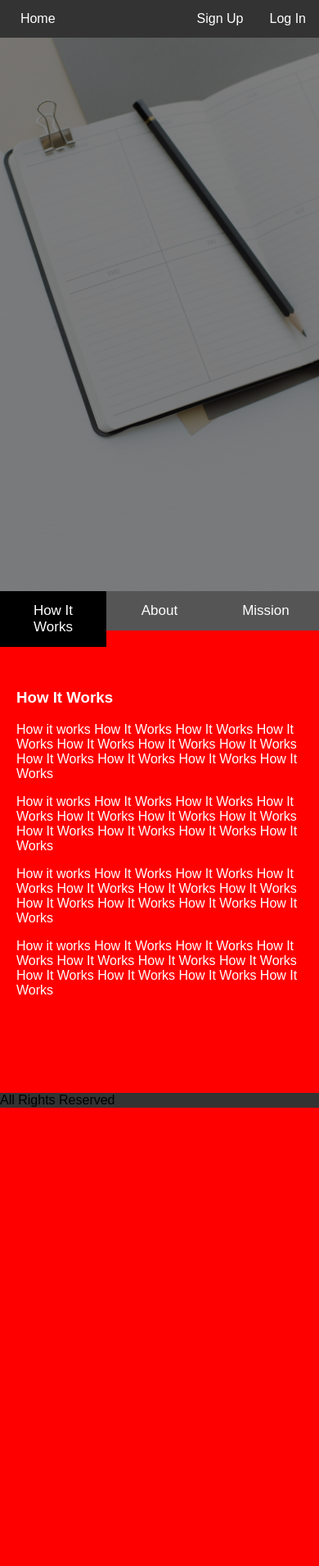
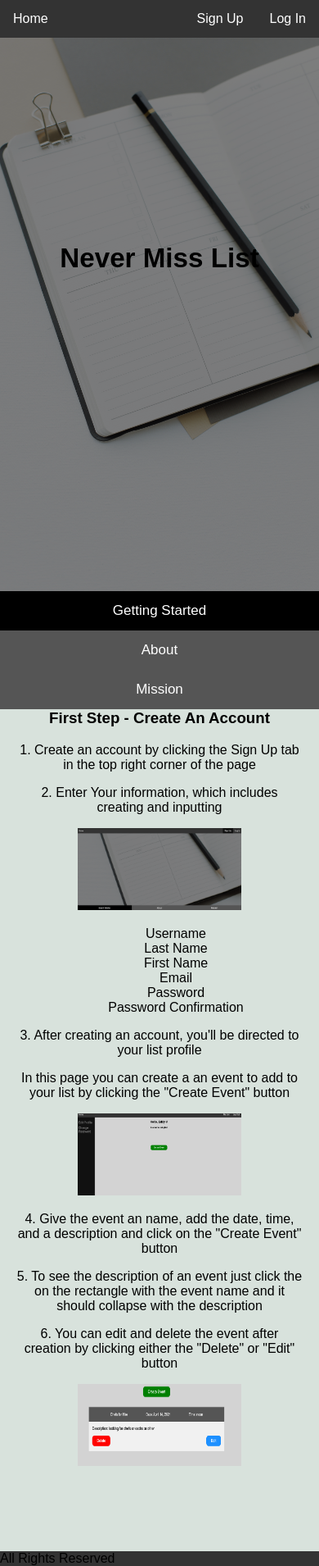
Before and after one commit to 3ddy925/Planning-organizer, a Django app: page / in a window 390 px wide. Shown: the whole page at 82% size. Before the commit the page ends 1351 px from the top, so only its background shows below. Run offline with Django 3.2, Linux system fonts and the light colour scheme.

Commit message:
adds animation to homepage and adds responsiveness to pages

```diff
--- a/main_app/static/css/style.css
+++ b/main_app/static/css/style.css
@@ -4,11 +4,15 @@
 
 body {
     margin: 0;
-    background-color: lightgrey;
 }
 
 nav {
     background-color: black;
+}
+
+.title-home{
+    line-height: 500px;
+    text-align: center;
 }
 
 .right {
@@ -32,12 +36,48 @@ ul {
     text-decoration: none;
 }
 
+.home-logo a:hover {
+    background-color: #111;
+}
+
+.home-cover {
+    overflow: hidden;
+    width:100%;
+    height:80vh;
+}
+
 .home-header {
     height: 80vh;
     width: 100%;
     background:linear-gradient( rgba(0, 0, 0, 0.5) 100%, rgba(0, 0, 0, 0.5)100%),url("/static/images/homepage.jpg");
     background-position: center;
     background-size: cover;
+    -webkit-animation: zoomin 60s ease-in infinite;
+    animation: zoomin 60s ease-in infinite;
+    transition: all .5s ease-in-out;
+    overflow: hidden;
+}
+
+@-webkit-keyframes zoomin {
+    0% {transform: scale(1);}
+    50% {transform: scale(1.5);}
+    100% {transform: scale(1);}
+}
+@keyframes zoomin {
+    0% {transform: scale(1);}
+    50% {transform: scale(1.5);}
+    100% {transform: scale(1);}
+}
+
+@-webkit-keyframes zoomout {
+    0% {transform: scale(1);}
+    50% {transform: scale(0.67);}
+    100% {transform: scale(1);}
+}
+@keyframes zoomout {
+    0% {transform: scale(1);}
+    50% {transform: scale(0.67);}
+    100% {transform: scale(1);}
 }
 
 .nav-item a {
@@ -241,22 +354,22 @@ body, html {
 }
 
 .tabcontent {
-    color: white;
     display: none;
     padding: 100px 20px;
     height: 100%;
+    text-align: center;
 }
 
 #Work {
-    background-color: red;
+    background-color: #d8e2dc;
 }
 
 #About {
-    background-color: green;
+    background-color: #e9ecef;
 }
 
 #Mission {
-    background-color: orange;
+    background-color: #dee2e6;
 }
 
 .sidenav {
@@ -431,3 +483,106 @@ body, html {
 #id_date {
     width: 80%;
 }
+
+@media screen and (max-width: 540px) {
+    img {
+        width: 200px;
+        height: 100px;
+    }
+}
+
+@media screen and (max-width: 540px) {
+    #home-info {
+        width: 100%;
+        height: 30%;
+    }
+}
+
+@media screen and (max-width: 540px) {
+    #defaultOpen {
+        width: 100%;
+        height: 30%;
+    }
+}
+
+@media screen and (max-width: 540px) {
+    .delete-button {
+        background-color: red;
+        outline:0;
+        border: none;
+        border-radius: 12px;
+        color: white;
+        padding: 5px 10px;
+        text-align: center;
+        text-decoration: none;
+        display: inline-block;
+        font-size: 10px;
+        cursor:pointer;
+    }
+}
+
+@media screen and (max-width: 540px) {
+    .edit-button {
+        float: right;
+        background-color: dodgerblue;
+        border: none;
+        border-radius: 12px;
+        color: white;
+        padding: 5px 10px;
+        text-align: center;
+        text-decoration: none;
+        font-size: 10px;
+        outline:0;
+        cursor:pointer;
+    }
+}
+
+@media screen and (max-width: 540px) {
+    .profile-info {
+        font-size: 13px;
+    }
+}
+
+@media screen and (max-width: 540px) {
+    .sidenav {
+        height: calc(100% - 45px);
+        width: 20%;
+        position: fixed;
+        z-index: 1;
+        left: 0;
+        background-color: #111; /* Black */
+        overflow-x: hidden;
+        padding-top: 20px;
+    }
+}
+
+@media screen and (max-width: 540px) {
+    .create-event {
+        width: 30%;
+    }
+}
+
+@media screen and (max-width: 540px) {
+    .sidenav {padding-top: 15px;}
+    .sidenav a {font-size: 10px;}
+}
+
+@media screen and (max-height: 540px) {
+    .sidenav {padding-top: 15px;}
+    .sidenav a {font-size: 10px;}
+}
+
+@media screen and (max-width: 540px) {
+    .login{
+        width: 90%;
+        height: 80%;
+    }
+}
+
+@media screen and (max-width: 540px) {
+    .login-btn{
+        width: 40%;
+        height: 80%;
+        margin-bottom: 10px;
+    }
+}
--- a/main_app/templates/base.html
+++ b/main_app/templates/base.html
@@ -5,7 +5,7 @@
   <meta charset="UTF-8">
   <meta name="viewport" content="width=device-width, initial-scale=1.0">
   <meta http-equiv="X-UA-Compatible" content="ie=edge">
-  <title>Planning Organizer</title>
+  <title>Never Miss List</title>
   {% comment %} <link rel="stylesheet" href="https://cdnjs.cloudflare.com/ajax/libs/materialize/1.0.0/css/materialize.min.css"> {% endcomment %}
   <link rel="stylesheet" type="text/css" href="{% static 'css/style.css' %}">
 </head>
@@ -14,7 +14,7 @@
     <nav>
       <div class="nav-wrapper">
         <ul class="right">
-            <li style="float:left"><a href="/" class="home-logo">&nbsp;&nbsp;Home</a></li>
+            <li style="float:left"><a href="/" class="home-logo">Home</a></li>
           {% if user.is_authenticated %}
             <li style="float:right" class="nav-item"><a href="{% url 'logout' %}">Log Out</a></li>
             <li style="float:right" class="nav-item"><a href="{% url 'profile' %}">My List</a></li>
--- a/main_app/templates/events/new.html
+++ b/main_app/templates/events/new.html
@@ -8,6 +8,7 @@
     {% csrf_token %}
     {{ event_form.as_p }}
     <input type="submit" class="btn" value="Create Event">
+    <button class="waves-effect waves-light btn red darken-1" onclick="goBack()">Cancel</button>
   </form>
 <script>
   const dateEl = document.getElementById('id_date');
@@ -24,5 +25,9 @@ M.Timepicker.init(time, {
   defaultTime: 'now',
   twelveHour: false,
 });
+
+function goBack() {
+  window.history.back();
+}
 </script>
 {% endblock content %}
--- a/main_app/templates/index.html
+++ b/main_app/templates/index.html
@@ -4,30 +4,49 @@
 
 <div class="home-cover">
     <div class="home-header">
-        {% comment %} <img class="home-image" src="static/images/homepage.jpg" alt="notebook" height="600"> {% endcomment %}
+        <h1 class="title-home">Never Miss List</h1>
     </div>
 </div>
 <div class="button-tabs">
-    <button class="tablink" onclick="openPage('Work', this, 'black')" id="defaultOpen">How It Works</button>
-    <button class="tablink" onclick="openPage('About', this, 'black')">About</button>
-    <button class="tablink" onclick="openPage('Mission', this, 'black')">Mission</button>
+    <button class="tablink" onclick="openPage('Work', this, 'black')" id="defaultOpen">Getting Started</button>
+    <button id="home-info" class="tablink" onclick="openPage('About', this, 'black')">About</button>
+    <button id="home-info" class="tablink" onclick="openPage('Mission', this, 'black')">Mission</button>
 </div>
 <div id="Work" class="tabcontent">
-  <h3>How It Works </h3>
-  <p>How it works How It Works How It Works How It Works How It Works How It Works How It Works How It Works How It Works How It Works How It Works </p>
-  <p>How it works How It Works How It Works How It Works How It Works How It Works How It Works How It Works How It Works How It Works How It Works </p>
-  <p>How it works How It Works How It Works How It Works How It Works How It Works How It Works How It Works How It Works How It Works How It Works </p>
-  <p>How it works How It Works How It Works How It Works How It Works How It Works How It Works How It Works How It Works How It Works How It Works </p>
+  <h3>First Step - Create An Account</h3>
+  <p>1. Create an account by clicking the Sign Up tab in the top right corner of the page</p>
+  <p>2. Enter Your information, which includes creating and inputting</p>
+  <img src="static/images/1st.jpg" width="400" height="300">
+  <ul>
+    <li style="color:black">Username</li>
+    <li style="color:black">Last Name</li>
+    <li style="color:black">First Name</li>
+    <li style="color:black">Email</li>
+    <li style="color:black">Password</li>
+    <li style="color:black">Password Confirmation</li>
+  </ul>
+  <p>3. After creating an account, you'll be directed to your list profile</p>
+  <p>In this page you can create a an event to add to your list by clicking the "Create Event" button</p>
+  <img src="static/images/2nd.jpg" width="400" height="300">
+  <p>4. Give the event an name, add the date, time, and a description and click on the "Create Event" button</p>
+  <p>5. To see the description of an event just click the on the rectangle with the event name and it should collapse with the description</p>
+  <p>6. You can edit and delete the event after creation by clicking either the "Delete" or "Edit" button</p>
+  <img src="static/images/3rd.jpg" width="500" height="300">
 </div>
 
 <div id="About" class="tabcontent">
-  <h3>About</h3>
-  <p>Some news this fine day!</p>
+  <h3>About - Never Miss List</h3>
+  <p>Never Miss List is a user friendly todo list application. Meant to be simple enough for anyone to use,</p>
+  <p>regardless of age, experience, and background</p>
+  <p>Give the user the ability to create an event with a description and due date.</p>
+  <p>Once the date is passed the item will be automatically removed</p>
 </div>
 
 <div id="Mission" class="tabcontent">
-  <h3>Mission</h3>
-  <p>Who we are and what we do.</p>
+  <h3>Our Mission</h3>
+  <p>Our mission is to provide the most user friendly todo list application</p>
+  <p>Which anyone can use for FREE</p>
+  <p>A tool that even my forgetful and not so technically sound parents can use</p>
 </div>
 <footer class="page-footer">
   <div id="footer-text" class="right">All Rights Reserved</div>
--- a/main_app/views.py
+++ b/main_app/views.py
@@ -82,7 +82,7 @@ def signup(request):
     if form.is_valid():
       user = form.save()
       login(request, user)
-      return redirect('home')
+      return redirect('profile')
     else:
       error_message = 'Invalid sign up - try again'
   form = SignupForm()
```
Also changed, not shown: other parts of main_app/static/css/style.css (+73 -61 lines), main_app/templates/registration/change-password.html (+9 -7 lines), main_app/templates/registration/edit_profile.html (+3 -8 lines), main_app/static/images/1st.jpg (added), main_app/static/images/2nd.jpg (added), main_app/static/images/3rd.jpg (added).
